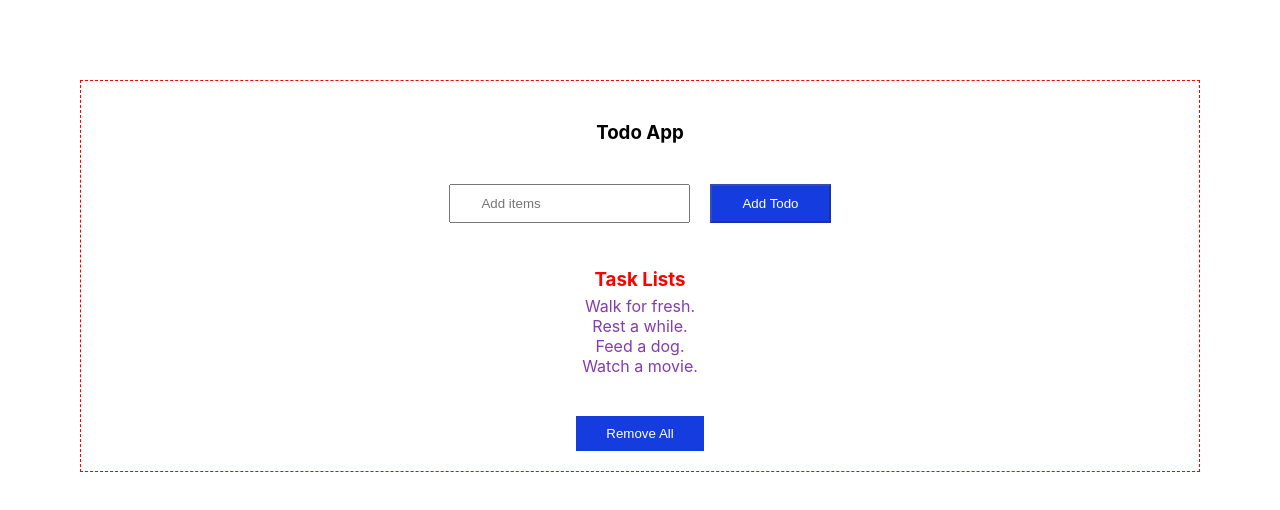
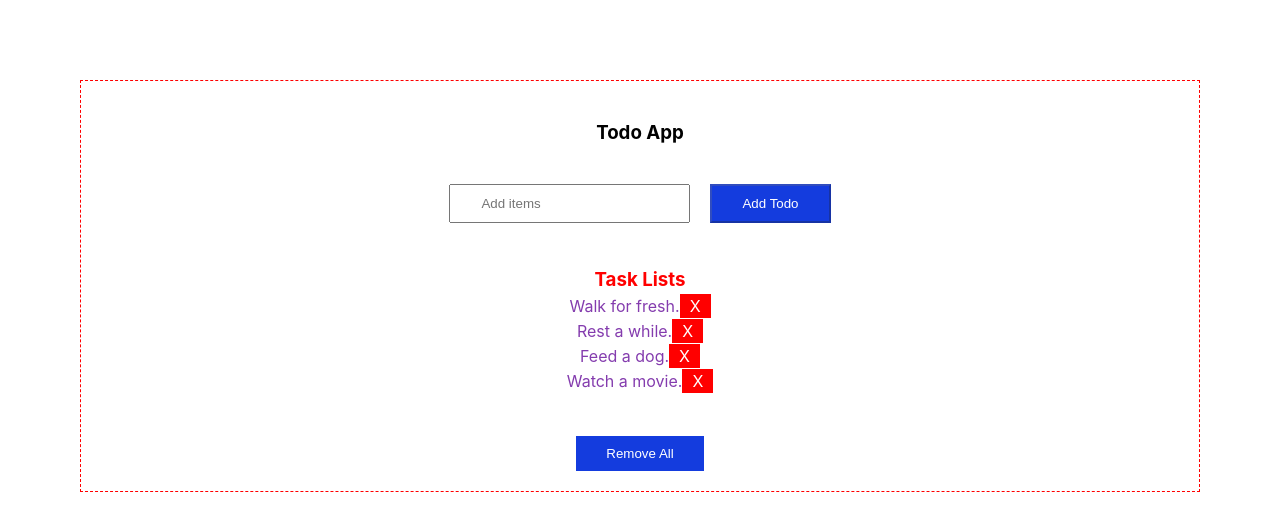
Before and after one commit to dealbisac/first-project-a, a React (Create React App) app: page / in a window 1280 px wide. Shown: the top 510 px of the page. Built offline with nearby package versions, Linux system fonts and the light colour scheme.

Commit message:
delete individual todo

```diff
--- a/src/components/Todo.css
+++ b/src/components/Todo.css
@@ -40,6 +40,7 @@
 
 .todo-lists ul li {
     color: #843cae;
+    margin: 5px 0;
 }
 
 .todo-removeall {
@@ -55,3 +56,12 @@
 .todo-removeall:hover {
     background-color: #f00;
 }
+
+.delete {
+    padding: 2px 10px;
+    text-decoration: none;
+    cursor: pointer;
+    background-color: #f00;
+    color: #fff;
+    border: none;
+}
--- a/src/components/Todo.jsx
+++ b/src/components/Todo.jsx
@@ -25,6 +25,12 @@ const Todo = () => {
         setTodos([]);
     }
 
+    //Delete: delete the individual todo list
+    function deleteTodo(index) {
+        const newTodos = [...todos]
+        newTodos.splice(index, 1)
+        setTodos(newTodos)
+    }
 
     return (
         <div className='todo'>
@@ -54,7 +60,15 @@ const Todo = () => {
                 <ul>
                     {
                         todos.map((todo) => (
-                            <li>{todo}</li>
+                            <li>
+                                {todo}
+                                <span
+                                    className="delete"
+                                    onClick={() => deleteTodo(todos.indexOf(todo))}
+                                >
+                                    X
+                                </span>
+                            </li>
                         ))
                     }
                 </ul>
```
